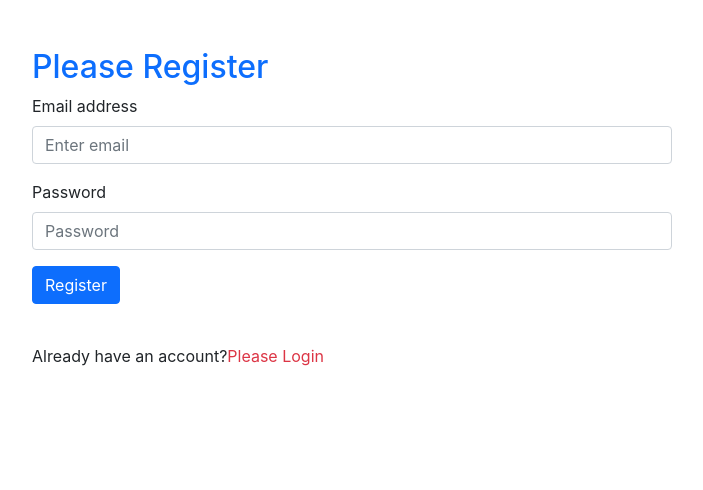
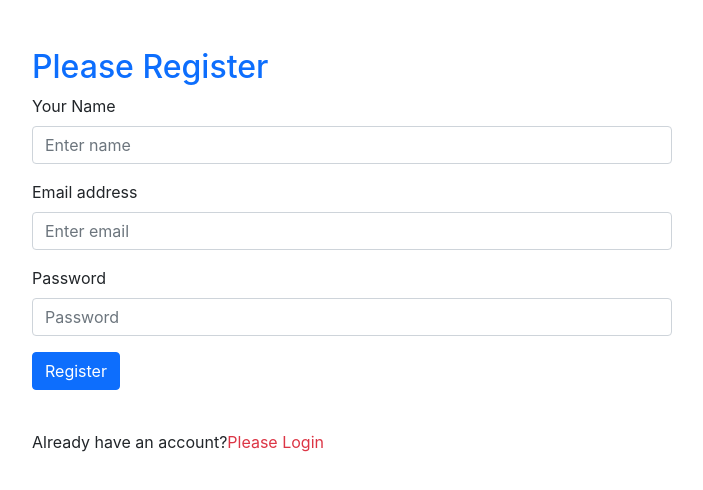
Before and after one commit to mehedialmamun21/warehouse-management-client, a React (Create React App) app: page /register in a window 1280 px wide. Shown: the top 490 px of the page, without its empty margins (288-991 px from the left). Built offline with nearby package versions, Linux system fonts and the light colour scheme.

Commit message:
update username functionality added

```diff
--- a/src/components/Register/Register.js
+++ b/src/components/Register/Register.js
@@ -2,7 +2,7 @@
 import { Button, Form } from 'react-bootstrap';
 import { useState } from 'react';
 import app from '../../firebase.init';
-import { createUserWithEmailAndPassword, getAuth, sendEmailVerification } from "firebase/auth";
+import { createUserWithEmailAndPassword, getAuth, sendEmailVerification, updateProfile } from "firebase/auth";
 import { Link, useNavigate } from 'react-router-dom';
 
 const auth  = getAuth(app);
@@ -15,9 +15,13 @@
 
     const [error, setError] = useState('');
 
+    const [name, setName] = useState('');
     const [email,setEmail] = useState('');
+    const [password,setPassword] = useState('');
 
-    const [password,setPassword] = useState('');
+    const handleNameBlur = event => {
+        setName(event.target.value);
+    }
 
     const handleEmailBlur = event => {
         setEmail(event.target.value);
@@ -63,6 +67,7 @@
             console.log(user);
             verifyEmail();
             setSuccess("email verification sent, please verify :")
+            setUserName();
         })
         .catch(error => {
             setSuccess('');
@@ -73,6 +78,18 @@
         event.preventDefault();
     }
 
+    const setUserName = () => {
+        updateProfile(auth.currentUser, {
+            displayName: name
+          })
+          .then(() => {
+            console.log('updating name')
+          })
+          .catch(error => {
+              setError(error.message);
+          })
+    }
+
     const verifyEmail = () => {
         sendEmailVerification (auth.currentUser)
         .then(() => {
@@ -80,12 +97,19 @@
         })
     }
 
+
+
     return (
         <div>
             <div className="registration w-50 mx-auto mt-5">
                 <h2 className='text-primary'>Please Register</h2>
 
                 <Form noValidate validated={validated} onSubmit={handleFormSubmit}>
+
+                    <Form.Group className="mb-3" controlId="formBasicEmail">
+                        <Form.Label>Your Name</Form.Label>
+                        <Form.Control onBlur={handleNameBlur} type="text" placeholder="Enter name" required />
+                    </Form.Group>
 
                     <Form.Group className="mb-3" controlId="formBasicEmail">
                         <Form.Label>Email address</Form.Label>
```
